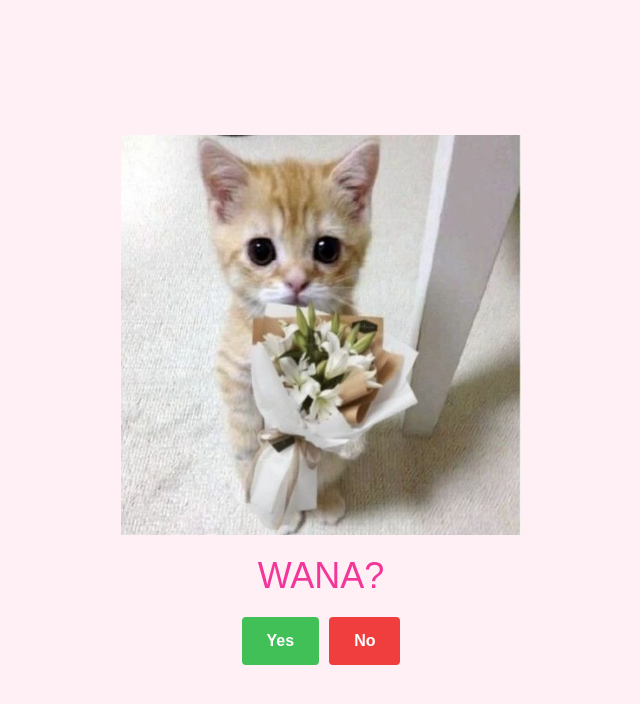
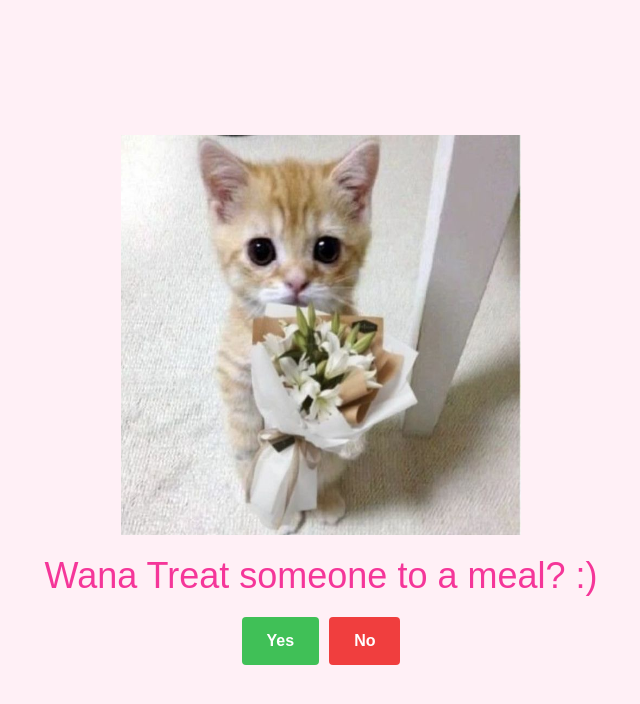
Before and after one commit to KasidechGlinpoglub/Can-i-, a plain HTML site: page index.html in a window 1280 px wide. Shown: the whole page, without its empty margins (319-959 px from the left). Drawn offline with Linux system fonts and the light colour scheme; a web font is replaced by a local one.

Commit message:
Update index.html

```diff
--- a/index.html
+++ b/index.html
@@ -15,7 +15,7 @@
   <body>
     <main class="container">
       <img class="cat-img" src="img/cat-0.jpg" alt="Picture of a cat" />
-      <p class="title">WANA?</p>
+      <p class="title">Wana Treat someone to a meal? :)</p>
       <div class="buttons">
         <button type="button" class="btn btn--yes">Yes</button>
         <button type="button" class="btn btn--no">No</button>
```
